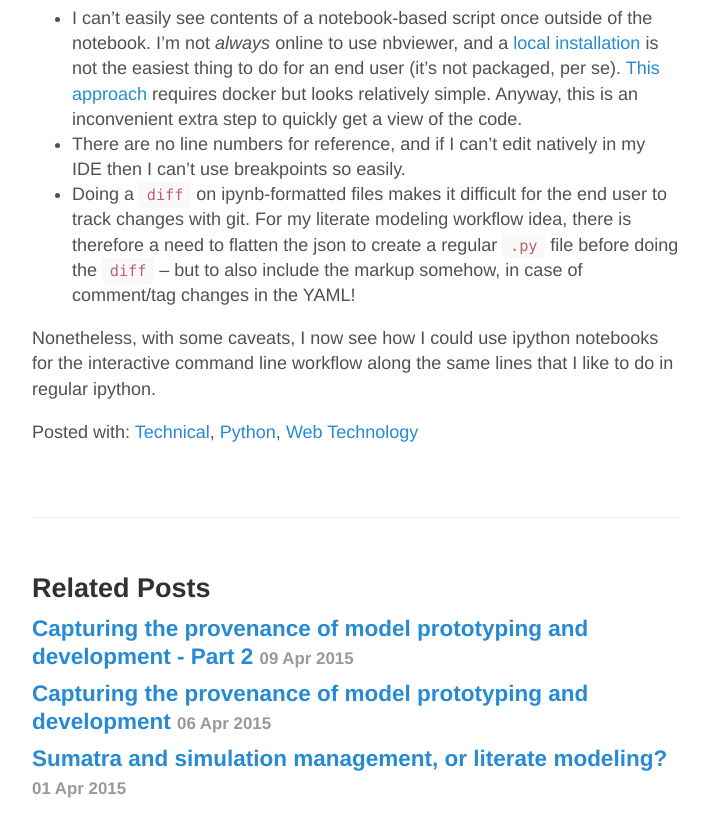
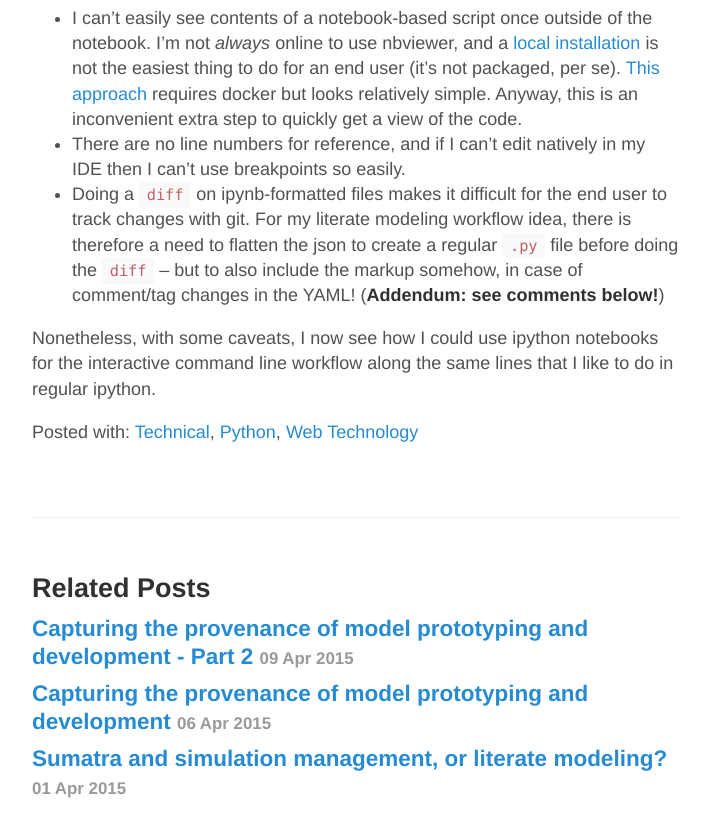
Before and after one commit to robclewley/robclewley.github.io, a Jekyll site: the page built from _posts/2015-04-18-ipython-notebooks-for-literate-modeling.md, in a window 1280 px wide and 900 px high, scrolled down 2580 px, cut to the strip 0-851 px from the top of the window. Shown: the top 837 px of the strip, without its empty margins (284-992 px from the left). Built offline with Jekyll 4.4.1, drawn with Linux system fonts in a browser that asks for light colours; Markdown is read by kramdown in place of the engine named in the settings; comment, search, counter and statistics services are not loaded.

Commit message:
Addendum for diff comments

```diff
--- a/_posts/2015-04-18-ipython-notebooks-for-literate-modeling.md
+++ b/_posts/2015-04-18-ipython-notebooks-for-literate-modeling.md
@@ -128,7 +128,7 @@ One of the most useful things I can do in my IDE is to graphically set breakpoin
   workflow idea, there is therefore a need to flatten the json to
   create a regular `.py` file before doing the `diff` -- but to also
   include the markup somehow, in case of comment/tag changes in the
-  YAML!
+  YAML! (**Addendum: see comments below!**)
 
 
 Nonetheless, with some caveats, I now see how I could use ipython
```
